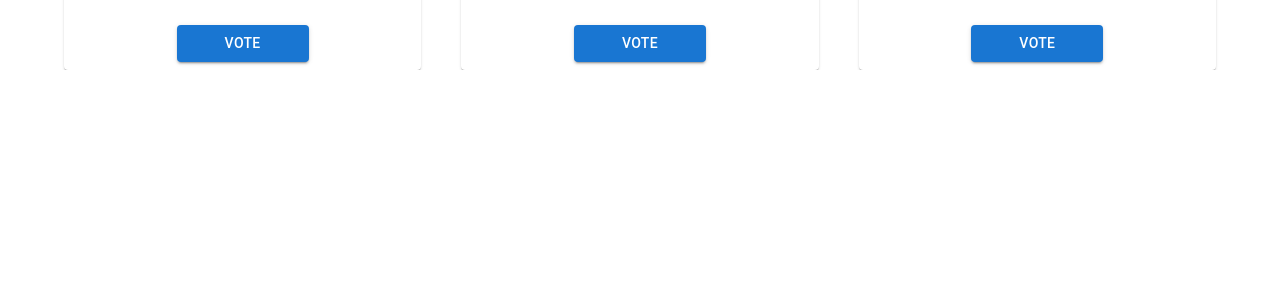
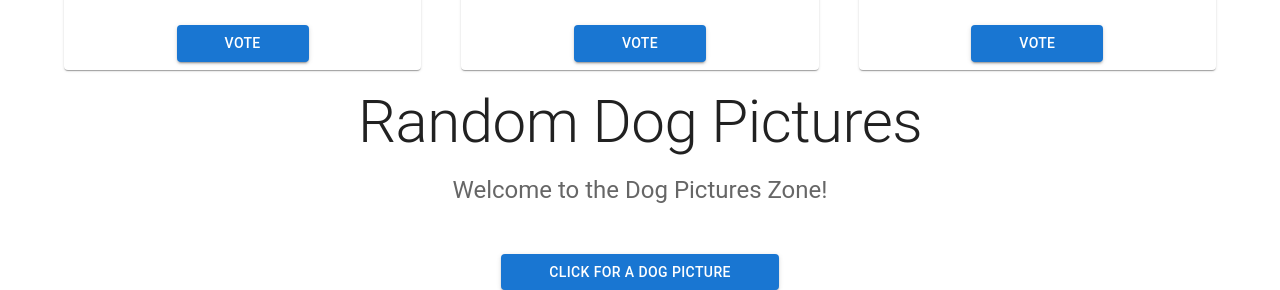
Before and after one commit to cindyawho/react-api-vegetarian, a React (Create React App) app: page / in a window 1280 px wide. Shown: the part 942-1232 px from the top of the page. Before the commit the page ends 1012 px from the top, so only its background shows below. Built offline with nearby package versions, Linux system fonts and the light colour scheme.

Commit message:
Show a new dog picture every time

```diff
--- a/src/App.js
+++ b/src/App.js
@@ -20,6 +20,24 @@ function App() {
   const [counter1, setCounter1] = useState(0);// BUTTON COUNTER
   function counter() {
     setCounter1(counter1 + 1);
+  }
+
+  const [dog, setDog] = useState("");
+  async function fetchDogPic() {
+    //DOG PICTURE STATE
+
+    const requestOptions = {
+      method: "GET",
+      redirect: "follow"
+    };
+
+    fetch("https://random.dog/woof.json?ref=apilist.fun", requestOptions)
+      .then((response) => response.json())
+      .then((result) => {
+        console.log(result.url);
+        setDog(result.url);
+      })
+      .catch((error) => console.error(error));
   }
 
   function getQuote() {
@@ -119,6 +137,41 @@ function App() {
           ))}
         </Grid>
       </Container>
+      <Container align="center">
+        <Typography
+          variant="h2"
+          align="center"
+          color="text.primary"
+          sx={{ py: 2 }}
+        >
+          Random Dog Pictures
+        </Typography>
+        <Typography
+          variant="h5"
+          align="center"
+          color="text.secondary"
+          sx={{ mx: 10 }}
+          id = "subtitle"
+        >
+          Welcome to the Dog Pictures Zone!
+        </Typography>
+        <br/>
+        <img src={dog} height="300px" width="auto"/>
+        <br/>
+        <Button
+          variant="contained"
+          sx={{
+          px: 6,
+          mx: "auto"
+          }}
+          onClick={() => {
+            fetchDogPic();
+          }}
+        >
+          Click for a Dog Picture
+          <br/>
+        </Button>
+      </Container>
     </div>
   );
 }
```
